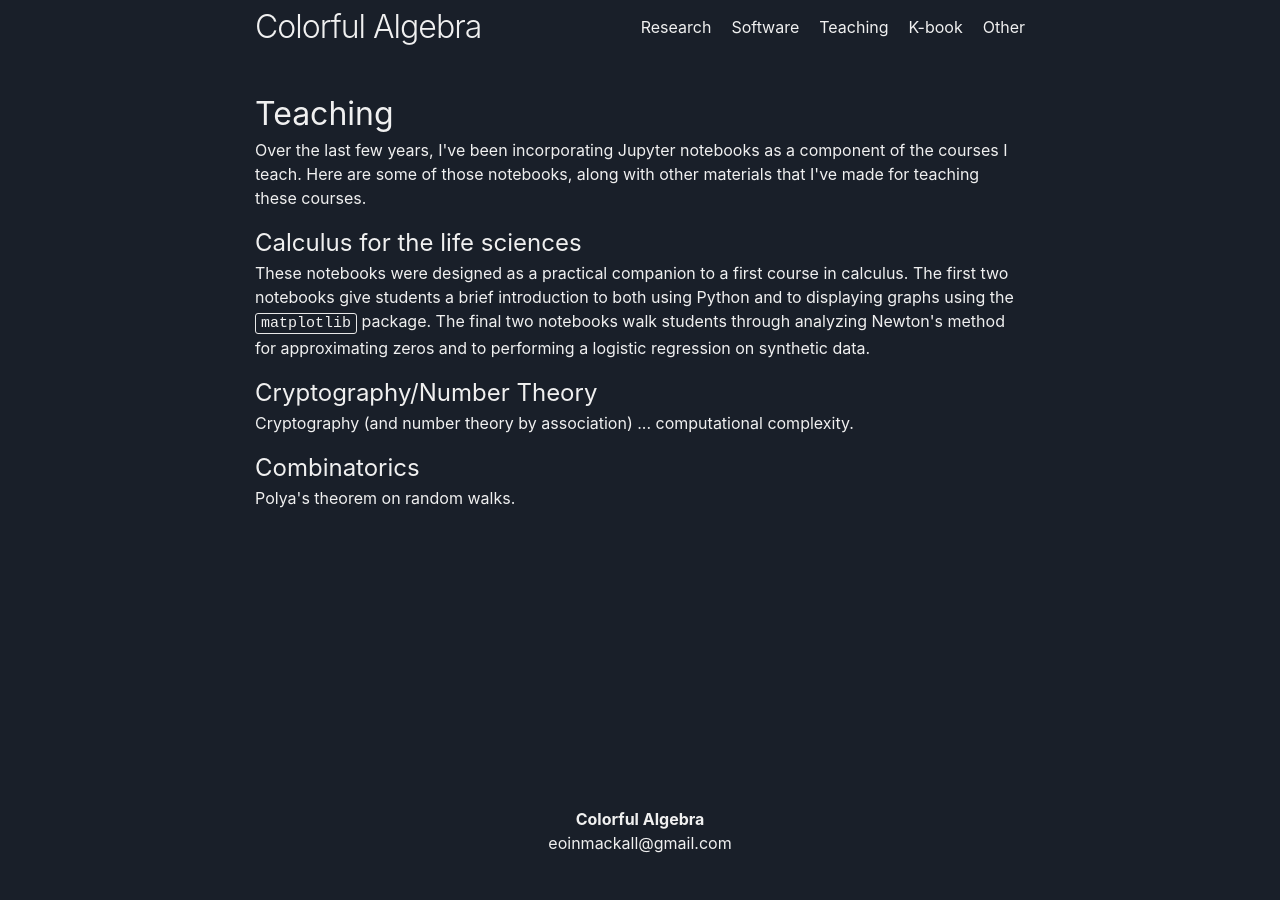
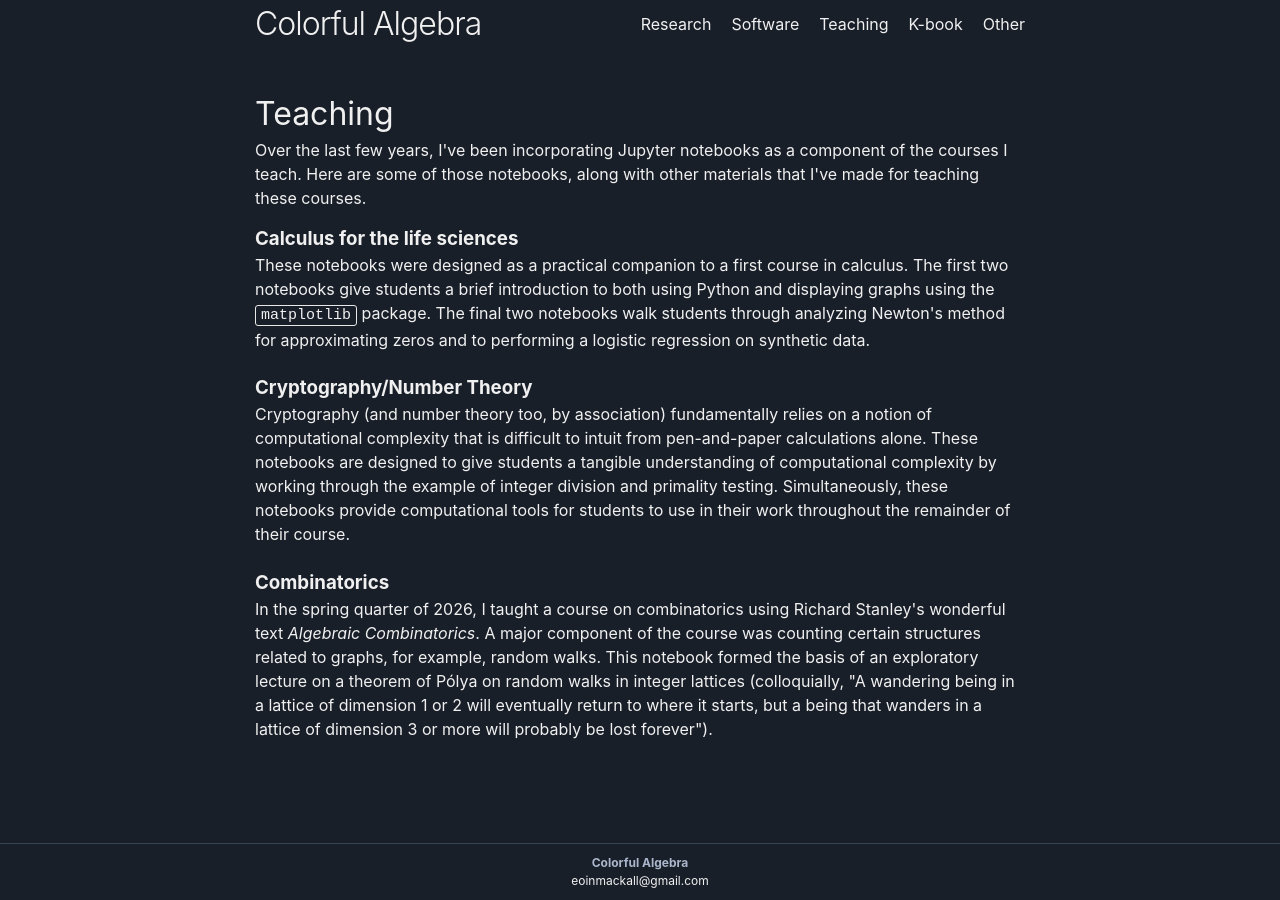
Before and after one commit to eoinmackall/eoinmackall.github.io, a Jekyll site: the page built from Teaching/index.html, in a window 1280 px wide. Built offline with Jekyll 4.4.1, drawn with Linux system fonts in a browser that asks for light colours.

Commit message:
Website update

```diff
--- a/Software/index.html
+++ b/Software/index.html
@@ -10,20 +10,19 @@ title: Software
   <header>
     <h1>Software</h1>
     <p>Interests: HPC (parallel computing/multithreading/distributed systems), Accelerated Computing and Specialized Architectures, Computational Mathematics, Open Source</p>
-  </header><br>
+  </header>
 
   <div class="project">
     <h3><b><a href="https://github.com/eoinmackall/FiniteVarietiesDatabase">The Finite Varieties Database</a></b></h3>
     <p>This project aims to provide a database for collections of varieties defined over finite fields. At the moment, there is functionality provided that allows one to compute a list of representatives for projective equivalence classes of hypersurfaces (of a specified degree and dimension) in projective space over a given finite field.</p>
     <p>This is an open-source project which is still in early stages.</p>
   </div>
-  <br>
 
   <div class="project">
     <h3><b><a href="https://docs.hecke.thofma.com/stable/">Hecke.jl</a></b> and <b><a href="https://www.oscar-system.org/">Oscar.jl</a></b></h3>
     <p>Oscar.jl is an <b>O</b>pen <b>S</b>ource <b>C</b>omputer <b>A</b>lgebra <b>R</b>esearch system written in Julia; it builds on a large network of computer algebra systems (e.g. GAP, Singular, Polymake). Hecke.jl is a software package for computational number theory; it plays a large part in the algebra and number theory functionality of Oscar.jl.</p>
     <p>I am a <u><a href="https://www.oscar-system.org/credits/contributors/">contributor</a></u> to Hecke.jl and Oscar.jl.</p>
-  </div><br>
+  </div>
 
   <div class="project">
     <h3><b><a href="https://nixos.org/">NixOS</a></b></h3>
--- a/Teaching/index.html
+++ b/Teaching/index.html
@@ -15,20 +15,32 @@ title: Teaching
   Here are some of those notebooks, along with other materials that I've made for teaching these courses.
   </p>
 
-  <h2>Calculus for the life sciences</h2>
-  <p>These notebooks were designed as a practical companion to a first course in calculus.
-  The first two notebooks give students a brief introduction to both using Python and to displaying
+  <div class="project">
+    <h3><b><a href="https://github.com/eoinmackall/calculus_for_the_life_sciences">Calculus for the life sciences</a></b></h3>
+    <p>These notebooks were designed as a practical companion to a first course in calculus.
+  The first two notebooks give students a brief introduction to both using Python and displaying
   graphs using the <code>matplotlib</code> package. The final two notebooks walk students through analyzing
   Newton's method for approximating zeros and to performing a logistic regression on synthetic data.
-  </p>
+    </p>
+  </div>
 
-  <h2>Cryptography/Number Theory</h2>
-  <p>Cryptography (and number theory by association) ... computational complexity.
+  <div class="project">
+    <h3><b><a href="https://github.com/eoinmackall/cryptography">Cryptography/Number Theory</a></b></h3>
+    <p>Cryptography (and number theory too, by association) fundamentally relies on a notion of
+    computational complexity that is difficult to intuit from pen-and-paper calculations alone. These
+    notebooks are designed to give students a tangible understanding of computational complexity by working through
+    the example of integer division and primality testing. Simultaneously, these notebooks provide computational tools for students
+    to use in their work throughout the remainder of their course.
+    </p>
+  </div>
 
-  </p>
-
-  <h2>Combinatorics</h2>
-  <p>Polya's theorem on random walks.
-  </p>
+  <div class="project">
+    <h3><a href="https://github.com/eoinmackall/combinatorics"><b>Combinatorics</b></a></h3>
+    <p>In the spring quarter of 2026, I taught a course on combinatorics using Richard Stanley's wonderful text <a href="https://math.mit.edu/~rstan/algcomb/index.html"><i>Algebraic Combinatorics</i></a>.
+    A major component of the course was counting certain structures related to graphs, for example, random walks.
+    This notebook formed the basis of an exploratory lecture on a theorem of P&oacute;lya on random walks in integer lattices (colloquially, "A wandering being in a lattice of dimension 1 or 2 will eventually return to where it starts, but a being that wanders in a lattice of dimension 3 or more will
+    probably be lost forever").
+    </p>
+  </div>
 
 </body>
--- a/_sass/minima/_base.scss
+++ b/_sass/minima/_base.scss
@@ -151,6 +151,13 @@ pre {
 }
 
 /**
+ * Projects
+ */
+.project {
+  margin-bottom: 3*$spacing-unit/4;
+}
+
+/**
  * Wrapper
  */
 .wrapper {
--- a/_sass/minima/_layout.scss
+++ b/_sass/minima/_layout.scss
@@ -8,16 +8,28 @@
   min-height: $spacing-unit * 2;
 
   // Positioning context for the mobile navigation icon
-  position: relative;
+  //position: relative;
+}
+
+.site-header .wrapper {
+  display: flex;
+  flex-wrap: wrap;
+  align-items: center;
+  justify-content: space-between;
+  gap: 20px;
+}
+
+.site-header .wrapper::after{
+  display:none;
 }
 
 .site-title {
   @include relative-font-size(2);
   font-weight: 350;
-  line-height: $base-line-height * $base-font-size * 2.25;
+  //line-height: $base-line-height * $base-font-size * 2.25;
   letter-spacing: -1px;
   margin-bottom: 0;
-  float: left;
+  //float: left;
 
   &,
   &:visited {
@@ -25,13 +37,14 @@
   }
   &:hover {
     color: #f67280;
-  // text-decoration: underline;
   }
 }
 
 .site-nav {
-  float: right;
-  line-height: $base-line-height * $base-font-size * 2.25;
+  //float: right;
+  //line-height: $base-line-height * $base-font-size * 2.25;
+  text-align: right;
+
 
   .nav-trigger {
       display: none;
@@ -116,13 +129,19 @@
  * Site footer
  */
 .site-footer {
-//  border-top: 2px solid $grey-color-light;
-  padding: $spacing-unit 0;
+  border-top: 1px solid lighten($background-color, 15%);
+  padding: ($spacing-unit / 3) 0 0 0;
+
+  p {
+    @include relative-font-size(0.75);
+    margin-bottom: ($spacing-unit/3);
+    color: lighten($background-color, 60%) !important;
+  }
 }
 
 .footer-heading {
-  @include relative-font-size(1);
-  margin-bottom: $spacing-unit / 2;
+  @include relative-font-size(0.8);
+  margin-bottom: 0;
 }
 
 .contact-list,
@@ -132,7 +151,7 @@
 }
 
 .footer-col-wrapper {
-  @include relative-font-size(0.9375);
+  @include relative-font-size(0.8);
   color: $text-color;
   margin-left: -$spacing-unit / 2;
   @extend %clearfix;
@@ -191,7 +210,7 @@
 
   display: grid;
   grid-template-columns: 250px 1fr;
-  gap: 40px;
+  gap: 20px;
   align-items: start;
 
 }
@@ -221,11 +240,18 @@
   }
 }
 
-.home-header .site-title {
+/*.home-header .site-title {
   position: absolute;
   left: calc(15vw);
+}*/
+
+.home-header .wrapper {
+  max-width: 100%;
+  width: 100vw;
+  margin-left: calc(50% - 50vw);
+  padding: 0 15vw;
+  box-sizing: border-box;
 }
-
 
 /**
  * Page content
@@ -268,26 +294,46 @@
   gap: 3rem;
 }
 
-.image-grid-3 {
+
+/**
+ * Images
+ */
+
+.image-grid-3,
+.image-grid-23 {
   display: grid;
   grid-template-columns: repeat(3, 1fr);
-  gap: 20px;
 }
 
-.image-grid-3 img {
+.image-grid-3 { gap: 20px; }
+.image-grid-23 { gap: 16px; }
+
+.image-grid-3 img,
+.image-grid-23 img {
   width: 100%;
+  object-fit: cover;
   aspect-ratio: 1;
-  object-fit: cover;
   border-radius: 8px;
   display: block;
 }
 
+.image-grid-23 img { height: 100%; }
+
+.image-grid-3 > div {
+  display: flex;
+  flex-direction: column;
+}
+
+.image-grid-3 p {
+  box-sizing: border-box;
+}
+
 @media screen and (max-width: 800px) {
-  .image-grid-3 {
+  .image-grid-3,
+  .image-grid-23 {
     grid-template-columns: 1fr;
   }
 }
-
 
 /**
  * Posts
```
Also changed, not shown: Other/index.html (+31 -8 lines), index.html (+4 -9 lines), assets/.comments/outside.jpg.xml (added), assets/chacho.jpg (added), assets/hanging_out.jpg (added), assets/kitten.jpg (added), assets/ledge.jpg (added), assets/other2.png (added), assets/two_cats.jpg (added), 2 other files.
